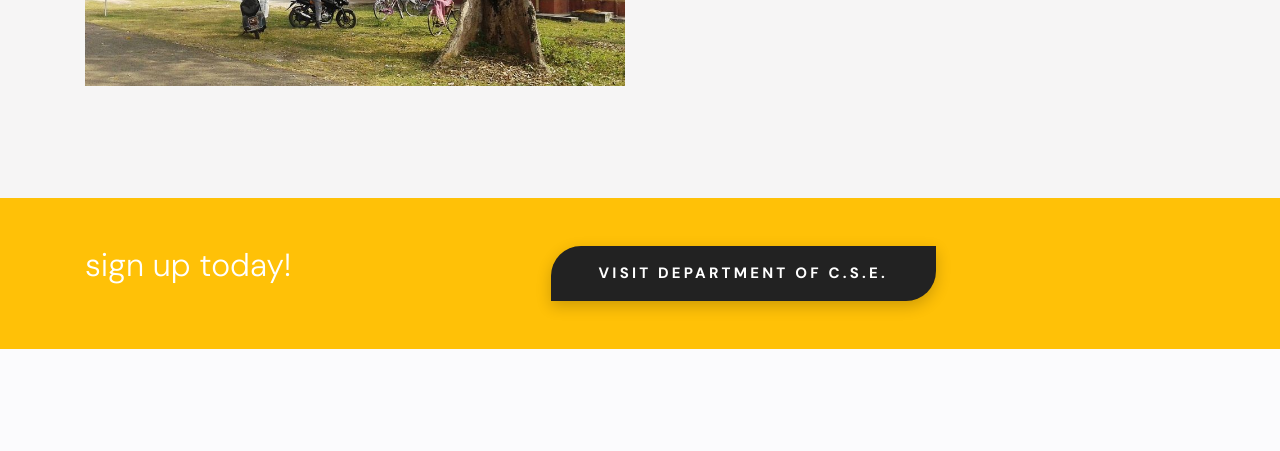
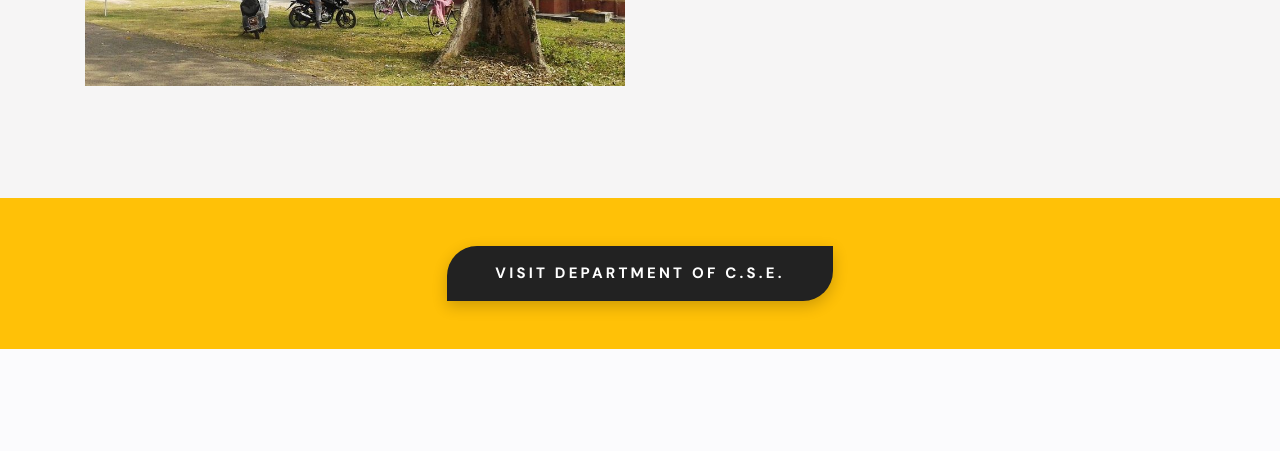
Before and after one commit to shilpitamondal/Break-Through-Algorithm, a plain HTML site: page index.html in a window 1280 px wide. Shown: the part 1160-1611 px from the top of the page. Drawn offline with Linux system fonts and the light colour scheme; files whose address does not match are found by name.

Commit message:
Add files via upload

```diff
--- a/index.html
+++ b/index.html
@@ -180,7 +180,7 @@
       <div class="container">
         <div class="row justify-content-center">
           <div class="col-md-12 d-flex">
-              <h2 class="text-white m-0">sign up today!</h2>
+             <!-- <h2 class="text-white m-0">sign up today!</h2>-->
           <a href="http://www.kucse.in/index.html" class="btn btn-primary btn-custom-1 py-3 px-5 ml-auto">Visit Department Of C.S.E.</a>
           </div>
         </div>
```
